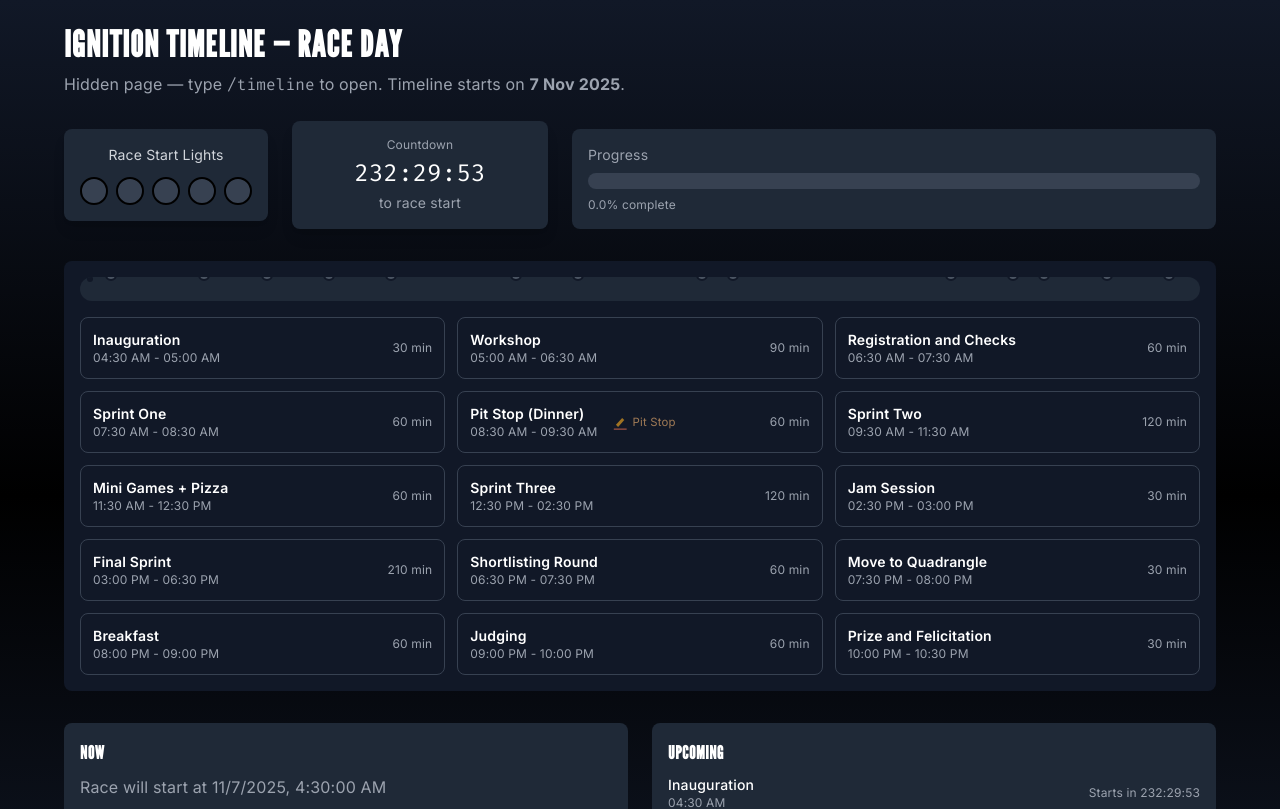
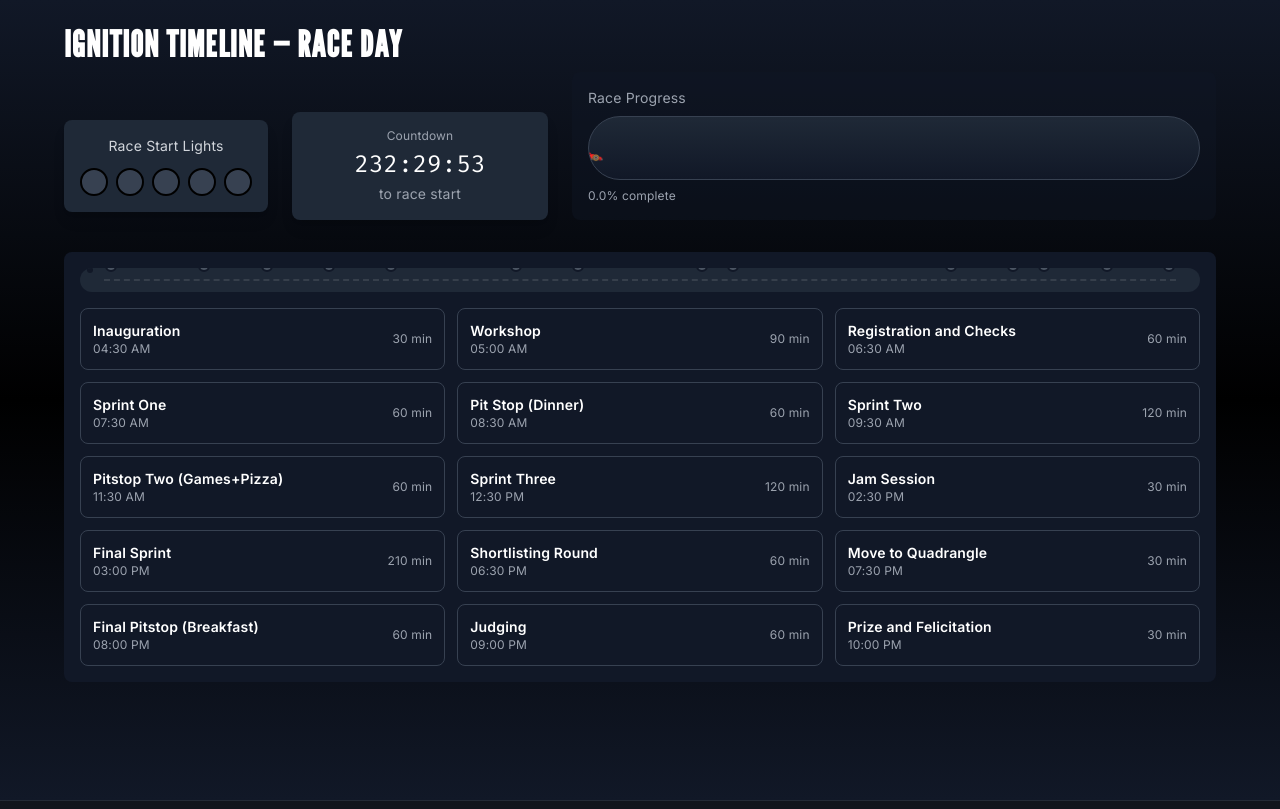
Before and after one commit to rehanbawakhan/TV-Website, a Next.js app: page /timeline in a window 1280 px wide. Shown: the top 809 px of the page. Built offline with nearby package versions, Linux system fonts and the light colour scheme.

Commit message:
feat(timeline): use race car emoji facing right

```diff
--- a/src/app/timeline/page.tsx
+++ b/src/app/timeline/page.tsx
@@ -18,13 +18,13 @@ const RAW_EVENTS: EventItem[] = [
   { label: 'Sprint One', start: '7:30', end: '8:30' },
   { label: 'Pit Stop (Dinner)', start: '8:30', end: '9:30' },
   { label: 'Sprint Two', start: '9:30', end: '11:30' },
-  { label: 'Mini Games + Pizza', start: '11:30', end: '12:30' },
+  { label: 'Pitstop Two (Games+Pizza)', start: '11:30', end: '12:30' },
   { label: 'Sprint Three', start: '12:30', end: '14:30' },
   { label: 'Jam Session', start: '14:30', end: '15:00' },
   { label: 'Final Sprint', start: '15:00', end: '18:30' },
   { label: 'Shortlisting Round', start: '18:30', end: '19:30' },
   { label: 'Move to Quadrangle', start: '19:30', end: '20:00' },
-  { label: 'Breakfast', start: '20:00', end: '21:00' },
+  { label: 'Final Pitstop (Breakfast)', start: '20:00', end: '21:00' },
   { label: 'Judging', start: '21:00', end: '22:00' },
   { label: 'Prize and Felicitation', start: '22:00', end: '22:30' }
 ]
@@ -118,23 +118,33 @@ export default function TimelinePage() {
 
   // Countdown to start or to next milestone
   const timeToStartMs = Math.max(0, overallStart.getTime() - now.getTime())
+  // Hackathon official end: next day at 10:30 AM (explicit)
+  const hackathonEnd = new Date(overallStart.getTime())
+  hackathonEnd.setDate(hackathonEnd.getDate() + 1)
+  hackathonEnd.setHours(10, 30, 0, 0)
 
-  // F1 lights sequence controller
+  // F1 lights sequence controller: begin sequence when within 10s of start
   useEffect(() => {
-    // when within 7 seconds of start, begin sequence
-    if (timeToStartMs > 0 && timeToStartMs <= 7000) {
-      const seqInterval = setInterval(() => {
-        setLightSequenceIndex((idx) => Math.min(4, idx + 1))
-      }, 600)
-      setLightSequenceIndex(Math.max(0, Math.floor((7000 - timeToStartMs) / 600) - 1))
-      return () => clearInterval(seqInterval)
+    const SEQ_THRESHOLD = 10000 // 10 seconds
+    const LIGHT_COUNT = 5
+    let seqInterval: number | undefined
+
+    if (timeToStartMs > 0 && timeToStartMs <= SEQ_THRESHOLD) {
+      // reset
+      setLightSequenceIndex(-1)
+      // light up one at a time every 800ms
+      seqInterval = window.setInterval(() => {
+        setLightSequenceIndex((idx) => Math.min(LIGHT_COUNT - 1, idx + 1))
+      }, 800)
+      return () => { if (seqInterval) clearInterval(seqInterval) }
     }
 
     if (timeToStartMs === 0) {
-      // start — show green
+      // start — show green and ensure all lights lit
       setLightsOn(true)
-      setLightSequenceIndex(4)
+      setLightSequenceIndex(LIGHT_COUNT - 1)
     }
+    return () => { if (seqInterval) clearInterval(seqInterval) }
   }, [timeToStartMs])
 
   // Reset lights after start
@@ -161,8 +171,8 @@ export default function TimelinePage() {
     const angle = Math.random() * Math.PI - Math.PI / 2
     const speed = 2 + Math.random() * 4
     return {
-      x: Math.random() * w,
-      y: Math.random() * (h * 0.5),
+      x: w / 2 + (Math.random() - 0.5) * 200,
+      y: h / 2 + (Math.random() - 0.5) * 50,
       vx: Math.cos(angle) * speed,
       vy: Math.sin(angle) * speed - 2,
       size: 4 + Math.random() * 6,
@@ -225,12 +235,22 @@ export default function TimelinePage() {
   const carLeftPercent = Math.min(100, Math.max(0, progress))
 
   return (
-    <div className="min-h-screen bg-gradient-to-b from-gray-900 via-black to-gray-900 text-white p-6">
-  <div className="max-w-6xl mx-auto relative">
+    <div className="h-screen w-screen overflow-hidden bg-gradient-to-b from-gray-900 via-black to-gray-900 text-white p-6 flex items-center justify-center relative">
+      {/* Enhanced animated background */}
+      <div className="absolute inset-0 -z-10 overflow-hidden">
+        <div className="absolute inset-0 bg-[radial-gradient(ellipse_at_center,_rgba(255,255,255,0.02),_transparent_40%)]" />
+        <div className="absolute inset-0 bg-[linear-gradient(90deg,rgba(8,10,15,0.6),rgba(3,7,17,0.9))]" />
+        <div className="absolute inset-0 opacity-20 bg-[repeating-linear-gradient(45deg,rgba(255,255,255,0.02),rgba(255,255,255,0.02) 12px,transparent 12px,transparent 24px)] animate-bg-pan" />
+        {/* subtle car silhouette */}
+        <svg className="absolute right-0 bottom-0 w-1/2 opacity-6 transform translate-x-24 translate-y-24" viewBox="0 0 800 400" fill="none" xmlns="http://www.w3.org/2000/svg">
+          <path d="M50 250 C150 120 300 120 420 180 C520 220 680 200 750 150 L740 260 L60 260 Z" fill="#ffffff" />
+        </svg>
+      </div>
+
+      <div className="w-full h-full relative max-w-6xl mx-auto">
         {/* confetti canvas sits on top and is pointer-events-none */}
         <canvas ref={confettiRef} className="pointer-events-none absolute left-0 right-0 mx-auto top-6 max-w-6xl w-full" style={{ height: 160 }} />
         <h1 className="text-4xl font-extrabold mb-2">Ignition Timeline — Race Day</h1>
-        <p className="text-gray-400 mb-6">Hidden page — type <span className="font-mono">/timeline</span> to open. Timeline starts on <strong>7 Nov 2025</strong>.</p>
 
   {/* Top: Lights + Countdown */}
   <div className="flex flex-col md:flex-row items-center md:items-end justify-between space-y-6 md:space-y-0 md:space-x-6 mb-8">
@@ -253,25 +273,50 @@ export default function TimelinePage() {
                   <div className="text-2xl font-mono mt-1">
                     {now.getTime() < overallStart.getTime()
                       ? formatRemaining(overallStart.getTime() - now.getTime())
-                  : formatRemaining(overallEnd.getTime() - now.getTime())}
+                      : formatRemaining(hackathonEnd.getTime() - now.getTime())}
               </div>
                   <div className="text-sm text-gray-400 mt-1">
-                {now.getTime() < overallStart.getTime() ? 'to race start' : 'to day end'}
+                    {now.getTime() < overallStart.getTime() ? 'to race start' : 'Hackathon ends in'}
               </div>
             </div>
           </div>
 
           <div className="flex-1">
-            <div className="bg-gray-800 p-4 rounded-lg">
-              <div className="text-sm text-gray-400 mb-2">Progress</div>
-              <div className="w-full bg-gray-700 h-4 rounded-full overflow-hidden">
+            <div className="bg-gray-900/40 p-4 rounded-lg relative overflow-hidden">
+              <div className="absolute inset-0 opacity-30 bg-[linear-gradient(90deg,#000000_0%,#0b1221_50%,#000000_100%)] -z-10" />
+              <div className="text-sm text-gray-400 mb-2">Race Progress</div>
+              {/* Racetrack */}
+              <div className="w-full h-16 bg-gradient-to-b from-gray-800 to-gray-900 rounded-full relative overflow-hidden border border-gray-700">
+                {/* track stripes */}
+                <div className="absolute inset-0 bg-[repeating-linear-gradient( -45deg, rgba(255,255,255,0.02), rgba(255,255,255,0.02) 10px, transparent 10px, transparent 20px )] animate-track" />
+                {/* filled track */}
+                <div className="absolute left-0 top-0 bottom-0 rounded-full overflow-hidden pointer-events-none">
                   <motion.div
-                  className="h-4 bg-gradient-to-r from-red-600 via-orange-400 to-yellow-300"
+                    className="h-full bg-gradient-to-r from-red-600 via-orange-500 to-yellow-300"
                     initial={{ width: 0 }}
                     animate={{ width: `${progress}%` }}
                     transition={{ ease: 'linear', duration: 0.6 }}
+                    style={{ borderRadius: '9999px' }}
                   />
                 </div>
+
+                {/* race car (emoji + svg) */}
+                <motion.div
+                  className="absolute top-1/2 transform -translate-y-1/2 w-14 h-10 z-20 will-change-transform car-jiggle"
+                  animate={{ left: `calc(${progress}% - 28px)` }}
+                  transition={{ type: 'spring', stiffness: 120, damping: 18 }}
+                >
+                  <div className="w-full h-full flex items-center justify-center text-2xl" style={{ transform: 'scaleX(-1)' }} aria-hidden="true">🏎️</div>
+                </motion.div>
+                {/* wind lines */}
+                <div className="absolute inset-0 pointer-events-none">
+                  <div className="absolute left-0 top-1/3 w-full h-0.5 opacity-40">
+                    <div className="w-40 h-0.5 bg-white/8 rounded transform translate-x-0 animate-wind" />
+                    <div className="w-32 h-0.5 bg-white/6 rounded transform translate-x-20 animate-wind delay-200" />
+                  </div>
+                </div>
+              </div>
+
               <div className="mt-2 text-xs text-gray-400">{progress.toFixed(1)}% complete</div>
             </div>
           </div>
@@ -299,6 +344,12 @@ export default function TimelinePage() {
             {/* filled progress */}
             <div className="absolute inset-0 pointer-events-none">
               <div className="h-6 bg-gradient-to-r from-red-600 via-orange-500 to-yellow-300" style={{ width: `${progress}%`, transition: 'width 0.6s linear' }} />
+              {/* center dashed line to look like a road */}
+              <div className="absolute inset-y-0 left-0 right-0 flex items-center justify-center pointer-events-none">
+                <div className="w-full h-0.5 bg-transparent flex items-center justify-between px-6">
+                  <div className="h-0.5 w-full border-t-2 border-dashed border-white/10" />
+                </div>
+              </div>
             </div>
 
             {/* markers */}
@@ -314,13 +365,10 @@ export default function TimelinePage() {
             })}
           </div>
 
-          {/* labels below */}
+          {/* labels below (condensed) */}
           <div className="mt-4 grid grid-cols-1 md:grid-cols-3 gap-3">
             {events.map((ev, idx) => {
-              const total = overallEnd.getTime() - overallStart.getTime()
-              const pos = ((ev.start.getTime() - overallStart.getTime()) / total) * 100
               const durationMinutes = Math.round((ev.end.getTime() - ev.start.getTime()) / 60000)
-              const isCurrent = currentIndex === idx
               const reached = now.getTime() >= ev.start.getTime()
               return (
                 <motion.div
@@ -328,91 +376,57 @@ export default function TimelinePage() {
                   initial={{ opacity: 0, y: 10 }}
                   animate={{ opacity: 1, y: 0 }}
                   transition={{ delay: idx * 0.02 }}
-                  className={`p-3 rounded-lg border ${isCurrent ? 'border-yellow-400 bg-yellow-900/10' : 'border-gray-700'} ${reached ? 'shadow-glow' : ''}`}
+                  className={`p-3 rounded-lg border border-gray-700 ${reached ? 'shadow-glow bg-gray-800/20' : ''}`}
                 >
                   <div className="flex items-center justify-between">
-                    <div className="flex items-center space-x-3">
                     <div>
                       <div className="text-sm font-semibold">{ev.label}</div>
-                        <div className="text-xs text-gray-400">{ev.start.toLocaleTimeString([], { hour: '2-digit', minute: '2-digit' })} - {ev.end.toLocaleTimeString([], { hour: '2-digit', minute: '2-digit' })}</div>
-                      </div>
-                      {/* pitstop animation indicator */}
-                      {/pit/i.test(ev.label) && (
-                        <motion.div
-                          initial={{ opacity: 0, scale: 0.95 }}
-                          animate={reached ? { opacity: 1, scale: [1, 1.06, 1] } : { opacity: 0.6 }}
-                          transition={{ duration: 0.9, repeat: reached ? Infinity : 0, repeatType: 'reverse' }}
-                          className="flex items-center space-x-1 text-xs text-orange-300"
-                        >
-                          <svg width="18" height="18" viewBox="0 0 24 24" fill="none" xmlns="http://www.w3.org/2000/svg">
-                            <path d="M14.7 6.3l3 3L9 18.999 6 16 14.7 6.3z" fill="#FFB020" />
-                            <path d="M3 21h18v2H3z" fill="#FF7A59" />
-                          </svg>
-                          <div>Pit Stop</div>
-                        </motion.div>
-                      )}
+                      <div className="text-xs text-gray-400">{ev.start.toLocaleTimeString([], { hour: '2-digit', minute: '2-digit' })}</div>
                     </div>
                     <div className="text-xs text-gray-400">{durationMinutes} min</div>
                   </div>
-
-                  <AnimatePresence>
-                    {isCurrent && (
-                      <motion.div
-                        key="pulse"
-                        initial={{ opacity: 0, scale: 0.98 }}
-                        animate={{ opacity: [1, 1.02, 1] }}
-                        exit={{ opacity: 0 }}
-                        transition={{ duration: 0.9, repeat: Infinity, repeatType: 'reverse' }}
-                        className="mt-2 text-xs text-green-300"
-                      >
-                        Live now
-                      </motion.div>
-                    )}
-                  </AnimatePresence>
                 </motion.div>
               )
             })}
           </div>
         </div>
 
-        {/* Current event / Next event summary */}
-        <div className="grid grid-cols-1 md:grid-cols-2 gap-6">
-          <div className="bg-gray-800 p-4 rounded-lg">
-            <h3 className="text-lg font-bold">Now</h3>
-            {currentIndex >= 0 ? (
-              <div className="mt-2">
-                <div className="text-xl font-semibold">{events[currentIndex].label}</div>
-                <div className="text-sm text-gray-400">{events[currentIndex].start.toLocaleTimeString([], { hour: '2-digit', minute: '2-digit' })} - {events[currentIndex].end.toLocaleTimeString([], { hour: '2-digit', minute: '2-digit' })}</div>
-                <div className="mt-2 text-xs text-gray-300">Time left: {formatRemaining(events[currentIndex].end.getTime() - now.getTime())}</div>
-              </div>
-            ) : (
-              <div className="mt-2 text-gray-400">Race will start at {overallStart.toLocaleString()}</div>
-            )}
-          </div>
-
-          <div className="bg-gray-800 p-4 rounded-lg">
-            <h3 className="text-lg font-bold">Upcoming</h3>
-            <div className="mt-2 space-y-2">
-              {events.slice(currentIndex + 1, currentIndex + 4).map((e, i) => (
-                <div key={i} className="flex items-center justify-between">
-                  <div>
-                    <div className="text-sm font-medium">{e.label}</div>
-                    <div className="text-xs text-gray-400">{e.start.toLocaleTimeString([], { hour: '2-digit', minute: '2-digit' })}</div>
-                  </div>
-                  <div className="text-xs text-gray-400">Starts in {formatRemaining(e.start.getTime() - now.getTime())}</div>
-                </div>
-              ))}
-            </div>
-          </div>
-        </div>
-
-        <div className="mt-8 text-sm text-gray-500">Tip: This page is hidden on the site navigation. Share the URL directly when you want attendees to see the live timeline.</div>
+        {/* Removed Now / Upcoming and footer per request - keep a full-screen, focused timeline */}
         </div>
 
         <style jsx>{`
           .shadow-glow {
             box-shadow: 0 6px 24px rgba(250, 204, 21, 0.08), 0 2px 6px rgba(250, 204, 21, 0.04);
           }
+          .car-jiggle {
+            animation: jiggle 0.28s ease-in-out infinite;
+          }
+          @keyframes jiggle {
+            0% { transform: translateY(-50%) translateX(0) rotate(-0.6deg); }
+            50% { transform: translateY(-48%) translateX(0) rotate(0.6deg); }
+            100% { transform: translateY(-50%) translateX(0) rotate(-0.6deg); }
+          }
+          .animate-wind {
+            animation: wind 1.2s linear infinite;
+          }
+          @keyframes wind {
+            from { transform: translateX(0); opacity: 0.25 }
+            to { transform: translateX(120%); opacity: 0 }
+          }
+          @keyframes trackPan {
+            from { background-position: 0 0; }
+            to { background-position: 200px 200px; }
+          }
+          .animate-track {
+            animation: trackPan 6s linear infinite;
+          }
+          @keyframes bgPan {
+            from { transform: translateX(0); }
+            to { transform: translateX(-60px); }
+          }
+          .animate-bg-pan {
+            animation: bgPan 10s linear infinite;
+          }
         `}</style>
       </div>
   )
```
Lines whose indentation alone changed are shown as unchanged.
